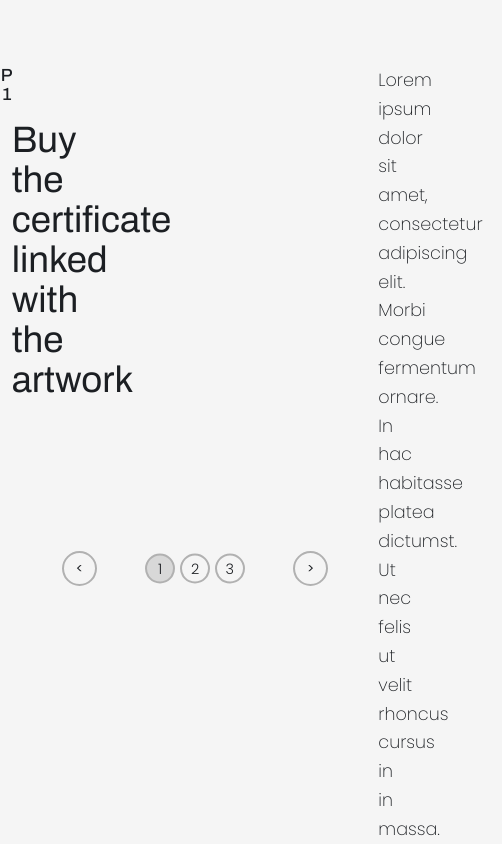
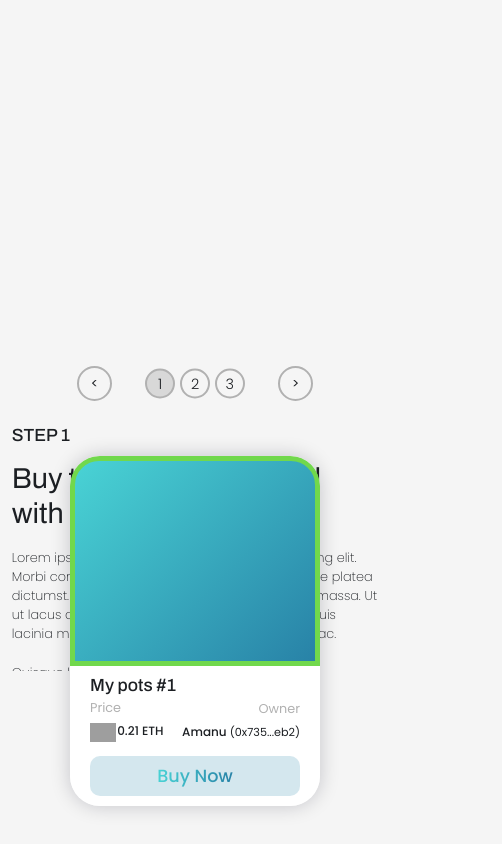
Before and after one commit to Drazeee/amanu_website, a React (Vite) app: page / in a window 390 px wide. Shown: the part 3600-4444 px from the top of the page, 502 px wide, since content can reach past the window. Built offline with nearby package versions, Linux system fonts and the light colour scheme; grey boxes are pictures that could not be loaded.

Commit message:
About animation

```diff
--- a/src/components/Footer.jsx
+++ b/src/components/Footer.jsx
@@ -2,7 +2,7 @@ import React from "react";
 
 import "../scss/Footer.scss";
 
-import { Link, animateScroll as scroll } from "react-scroll";
+import { Link } from "react-scroll";
 
 export default function Footer() {
   return (
--- a/src/components/Header.jsx
+++ b/src/components/Header.jsx
@@ -4,7 +4,7 @@ import discord from "../assets/socials/discord.svg";
 import instagram from "../assets/socials/instagram.svg";
 import { Link } from "react-scroll";
 
-import { LazyLoadImage } from 'react-lazy-load-image-component';
+import { LazyLoadImage } from "react-lazy-load-image-component";
 
 import "../scss/Header.scss";
 
--- a/src/components/Team.jsx
+++ b/src/components/Team.jsx
@@ -3,7 +3,7 @@ import { Emoji } from "react-apple-emojis";
 
 import "../scss/Team.scss";
 
-import { LazyLoadImage } from 'react-lazy-load-image-component';
+import { LazyLoadImage } from "react-lazy-load-image-component";
 
 import arrow_up from "../assets/arrows/arrow_up.svg";
 import arrow_right from "../assets/arrows/arrow_right.svg";
--- a/src/scss/About.scss
+++ b/src/scss/About.scss
@@ -124,11 +124,24 @@
                 position: sticky;
                 z-index: 2;
                 top: calc(20vh);
+
+                @media screen and (max-width: 1000px) {
+                    width: 180px;
+                }
+
+                @media screen and (max-width: 900px) {
+                    top: 10vh;
+                }
             }
 
             .unclaimed_nft {
                 height: 480px;
                 width: 330px;
+                @media screen and (max-width: 1000px)
+                {
+                    height: 350px;
+                    width: 250px;
+                }
                 margin-top: 80vh;
                 position: sticky;
                 top: calc(20vh - 20px);
@@ -136,6 +149,10 @@
                 overflow: hidden;
                 box-shadow: 0px 0px 20px rgba(0, 0, 30, 0.2);
                 z-index: 1;
+
+                @media screen and (max-width: 900px) {
+                    top: calc(10vh - 20px);
+                }
 
                 .infos {
                     background: #fff;
@@ -146,9 +163,17 @@
                     z-index: 2;
                     padding: 15px 30px;
 
+                    @media screen and (max-width: 1000px) {
+                        padding: 10px 20px;
+                    }
+
                     h5 {
                         font-weight: 500;
                         font-size: 1.35rem;
+
+                        @media screen and (max-width: 1000px) {
+                            font-size: 1.1rem;
+                        }
                     }
 
                     display: flex;
@@ -167,6 +192,10 @@
                                 font-size: .9rem;
                                 font-family: "Poppins", sans-serif;
                                 font-weight: 400;
+
+                                @media screen and (max-width: 1000px) {
+                                    font-size: .8rem;
+                                }
                             }
 
                             > div {
@@ -177,6 +206,10 @@
 
                                 img {
                                     height: 1.4rem;
+
+                                    @media screen and (max-width: 1000px) {
+                                        height: 1.2rem;
+                                    }
                                 }
                             }
 
@@ -187,9 +220,17 @@
                                 font-size: .95rem;
                                 font-weight: 500;
 
+                                @media screen and (max-width: 1000px) {
+                                    font-size: .75rem;
+                                }
+
                                 small {
                                     font-size: .8rem;
                                     font-weight: 400;
+
+                                    @media screen and (max-width: 1000px) {
+                                        font-size: .7rem;
+                                    }
                                 }
                             }
 
@@ -206,6 +247,11 @@
                         height: 60px;
                         border-radius: 15px;
                         margin-top: .6rem;
+
+                        @media screen and (max-width: 1000px) {
+                            height: 40px;
+                            border-radius: 10px;
+                        }
                         cursor: pointer;
                         display: flex;
                         justify-content: center;
@@ -222,6 +268,10 @@
                             font-weight: 500;
                             font-size: 1.2rem;
                             transition: all .5s ease-in-out;
+
+                            @media screen and (max-width: 1000px) {
+                                font-size: 1.1rem;
+                            }
                         }
 
                         &.second {
@@ -254,8 +304,17 @@
                     z-index: -1;
                     transition: border .5s ease-in-out;
 
+                    @media screen and (max-width: 1000px) {
+                        border: 5px solid #71D84C;
+                    }
+
                     &.second, &.third {
                         border: 7px solid #ECD92D;
+
+                        @media screen and (max-width: 1000px)
+                        {
+                            border: 5px solid #ECD92D;
+                        }
                     }
                 }
             }
@@ -267,12 +326,41 @@
                 position: sticky;
                 top: 20vh;
                 margin-top: -460px;
+                @media screen and (max-width: 900px) {
+                    top: calc(20vh + 350px);
+                }
+
+                @media screen and (max-width: 900px) {
+                    flex-direction: column;
+                    align-items: center;
+                    padding-top: 80px;
+                    top: calc(10vh + 350px);
+                    height: calc(80vh - 350px);
+                    overflow-y: auto;
+                }
 
                 p {
                     margin: 0;
                     padding: 0;
                     width: fit-content;
                     max-width: 80%;
+
+                    @media screen and (max-width: 1500px)
+                    {
+                        font-size: .9rem;
+                        line-height: 1.3rem;
+                    }
+
+                    @media screen and (max-width: 1250px)
+                    {
+                        max-width: 100%;
+                    }
+
+                    @media screen and (max-width: 1000px)
+                    {
+                        font-size: .8rem;
+                        line-height: 1.2rem;
+                    }
                 }
 
                 h6 {
@@ -285,6 +373,17 @@
                     font-weight: 400;
                     max-width: 75%;
                     margin-top: 1rem;
+
+                    @media screen and (max-width: 1500px)
+                    {
+                        font-size: 1.8rem;
+                        line-height: 2.2rem;
+                    }
+
+                    @media screen and (max-width: 1250px)
+                    {
+                        max-width: 100%;
+                    }
                 }
 
                 > div {
@@ -294,12 +393,30 @@
                     align-items: flex-start;
                     justify-content: flex-start;
                     width: calc(50% - 185px);
+                    @media screen and (max-width: 1000px)
+                    {
+                        width: calc(50% - 100px);
+                    }
+
+                    @media screen and (max-width: 900px)
+                    {
+                        width: 100%;
+                    }
 
                     &:first-of-type {
                         text-align: right;
                         align-items: flex-end;
                         justify-content: flex-end;
+
+                        @media screen and (max-width: 900px) {
+                            text-align: left;
+                            justify-content: flex-start;
+                            align-items: flex-start;
+                            margin-bottom: 1rem;
+                        }
                     }
+
+                    position: relative;
 
                     &.mid {
                         width: 330px;
@@ -309,6 +426,20 @@
                         justify-content: space-between;
                         flex-direction: row;
                         padding: 0 2rem;
+
+                        @media screen and (max-width: 1000px) {
+                            width: 330px;
+                            height: 400px;
+                        }
+
+                        @media screen and (max-width: 900px) {
+                            width: 300px;
+                            max-width: 100%;
+                            height: auto;
+                            position: absolute;
+                            transform: translateY(-60px);
+                        }
+
 
                         > div {
                             display: flex;
--- a/src/scss/Community.scss
+++ b/src/scss/Community.scss
@@ -76,6 +76,11 @@
         @media screen and (max-width: 800px) {
             height: 350px;
             border-radius: 40px;
+        }
+
+        @media screen and (max-width: 650px) {
+            height: fit-content;
+            border-radius: 30px;
         }
 
         @media screen and (max-width: 600px) {
```
